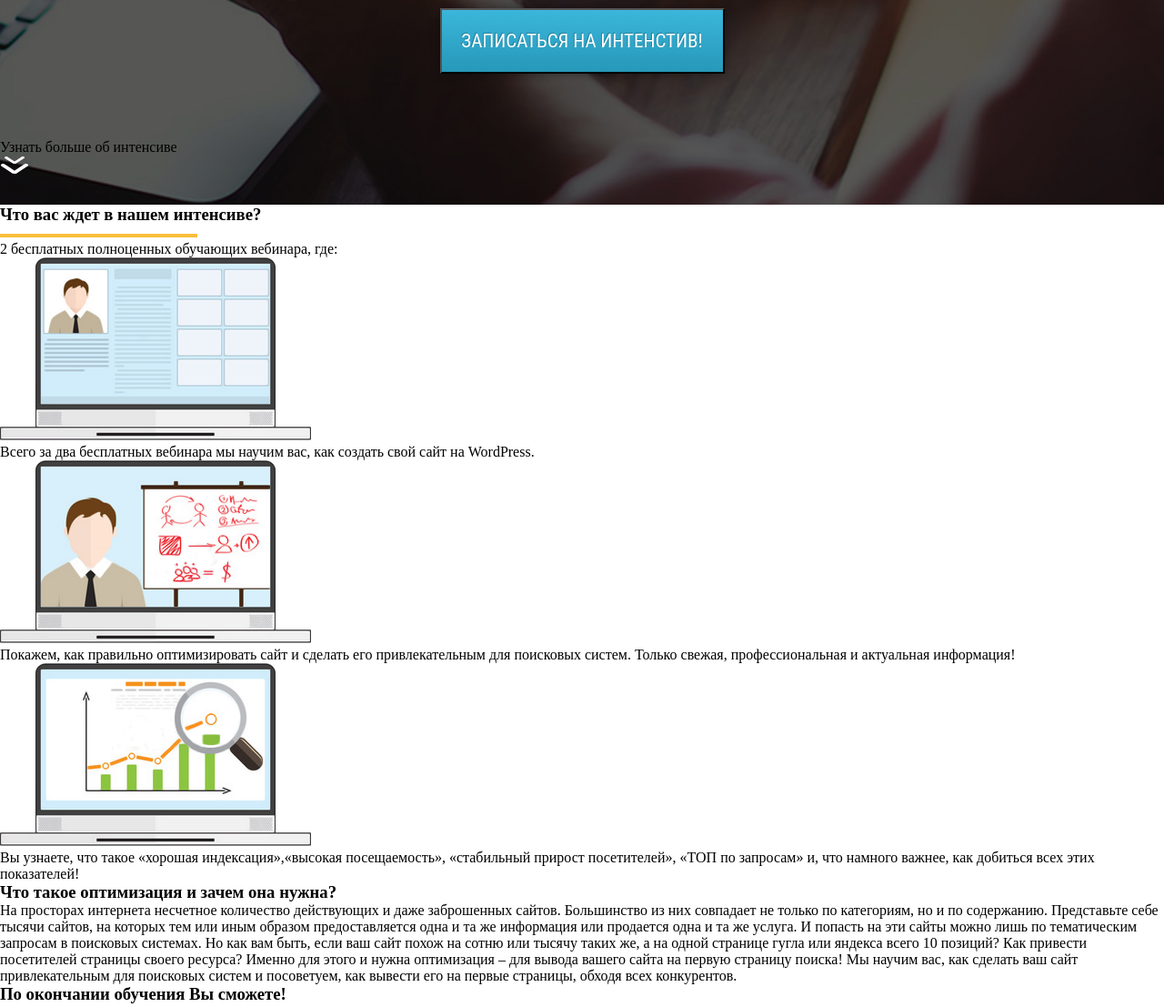
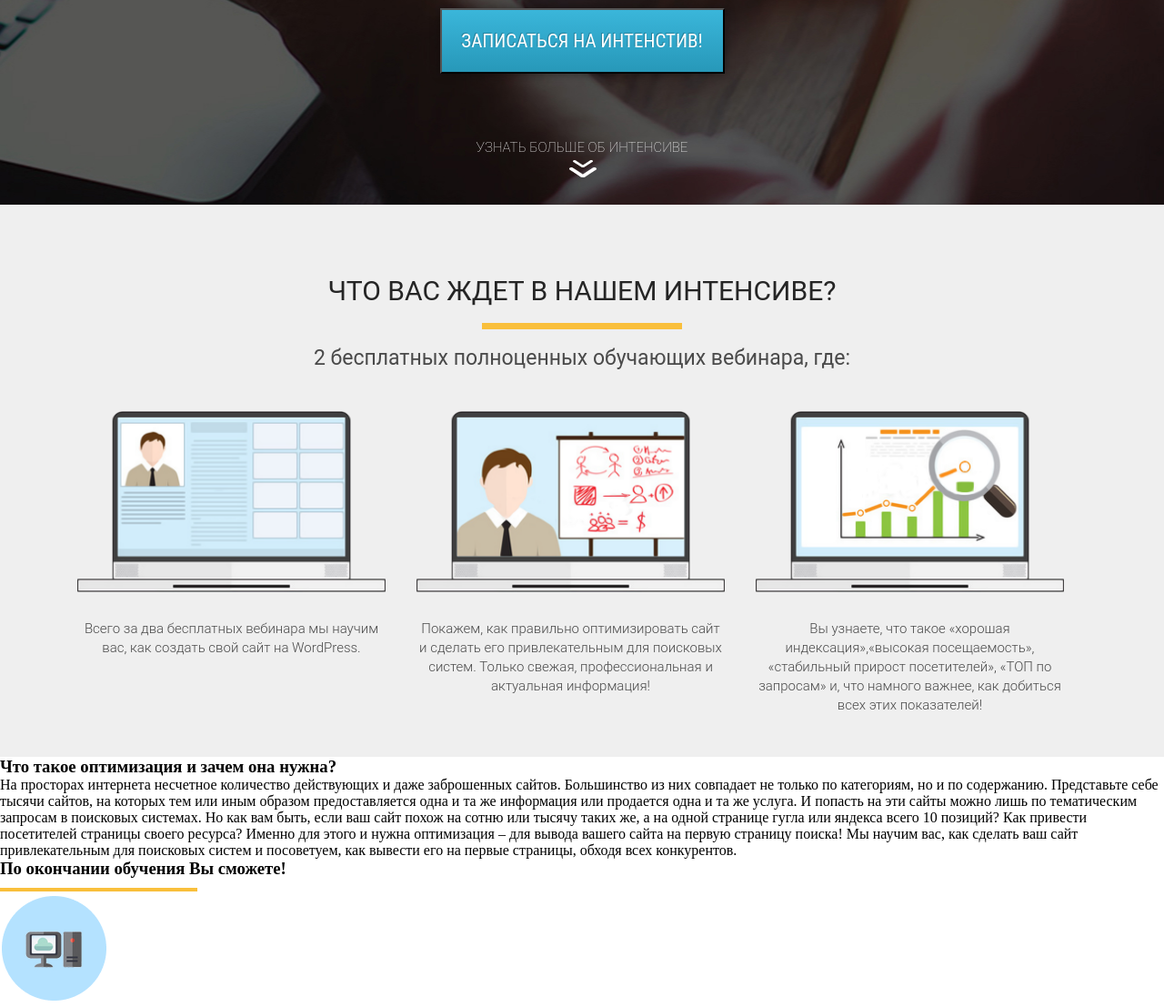
Before and after one commit to diano4a/WordPress-landing, a plain HTML site: page index.html in a window 1280 px wide. Shown: the part 575-1682 px from the top of the page at 91% size. Drawn offline with Linux system fonts and the light colour scheme.

Commit message:
1st lesson

```diff
--- a/index.html
+++ b/index.html
@@ -8,6 +8,9 @@
     <link rel="stylesheet" href="style.css">
 </head>
 <body>
+
+    <!-- SECTION_1 -->
+
     <section class="section-promo">
         <div class="container">
             <div class="logo">
@@ -30,45 +33,49 @@
 
             <button class="promo-btn" type="button">Записаться на интенстив!</button>
 
+            <div class="more">
+                <div class="more-text">Узнать больше об интенсиве</div>
+                <img src="img/arrow.png" alt="arrow" class="more-img">
+            </div>
 
-        </div>
-
-        <div>
-
-
-            <div class="header-lower-text">
-                <p>Узнать больше об интенсиве</p>
-                <img src="img/arrow.png" alt="arrow">
-            </div>
         </div>
     </section>
 
-    <!-- section 2  -->
-    <section class="section-2">
-       <h3>Что вас ждет в нашем интенсиве?</h3>
-       <img src="img/razdelitel.png">
-       <p>2 бесплатных полноценных обучающих вебинара, где:</p>
-       <div class="waiting-1">
-        <img src="img/waiting_1.png">
-        <p>
-            Всего за два бесплатных вебинара мы научим
-            вас, как создать свой сайт на WordPress.
-        </p>
-       </div>
-       <div class="waiting-2">
-        <img src="img/waiting_2.png">
-        <p>
-            Покажем, как правильно оптимизировать сайт и сделать его привлекательным для поисковых систем. Только свежая, профессиональная и актуальная информация!
-        </p>
-       </div>
-       <div class="waiting-3">
-        <img src="img/waiting_3.png" alt="waiting-3">
-        <p>
-            Вы узнаете, что такое «хорошая индексация»,«высокая посещаемость», «стабильный прирост посетителей», «ТОП по запросам»
-            и, что намного важнее, как добиться всех этих показателей!
-        </p>
-       </div>
+    <!-- SECTION_2  -->
+
+    <section class="waiting">
+        <div class="container">
+            <h2 class="waiting-header">Что вас ждет в нашем интенсиве?</h2>
+            <div class="waiting-divider"></div>
+            <div class="waiting-subheader">2 бесплатных полноценных обучающих вебинара, где:</div>
+
+            <div class="waiting-wrapper">
+
+                <!-- 1 mini-secion -->
+                <div class="waiting-item">
+                    <img src="img/waiting_1.png" alt="1" class="waiting-img">
+                    <div class="waiting-descr">Всего за два бесплатных вебинара мы научим
+                    вас, как создать свой сайт на WordPress.</div>
+                </div>
+
+                <!-- 2 mini-section -->
+                <div class="waiting-item">
+                    <img src="img/waiting_2.png" alt="2" class="waiting-img">
+                    <div class="waiting-descr">Покажем, как правильно оптимизировать сайт и сделать его привлекательным для поисковых систем. Только свежая,
+                    профессиональная и актуальная информация!</div>
+                </div>
+
+                <!-- 3 mini-section -->
+                <div class="waiting-item">
+                    <img src="img/waiting_3.png" alt="3" class="waiting-img">
+                    <div class="waiting-descr">Вы узнаете, что такое «хорошая индексация»,«высокая посещаемость», «стабильный прирост посетителей», «ТОП по запросам»
+                    и, что намного важнее, как добиться всех этих показателей!</div>
+                </div>
+            </div>
+
+        </div>
     </section>
+
 
     <!-- section-3 -->
     <section class="section-3">
--- a/style.css
+++ b/style.css
@@ -3,6 +3,8 @@
     margin: 0;
     padding: 0;
 }
+
+/* SECTION_1 */
 
 .section-promo {
     height: 800px;
@@ -99,4 +101,95 @@ h2.title {
     text-shadow: -1px -1px 0px rgba(0, 0, 0, 0.22);
     text-transform: uppercase;
     cursor: pointer;
+    outline: none; /* никакой обводки */
 }
+
+.more {
+    margin: 0 auto;
+}
+
+.more-text {
+    font-family: 'Roboto';
+    font-style: normal;
+    font-weight: 100;
+    font-size: 15px;
+    text-transform: uppercase;
+    color: #FFFFFF;
+    text-align: center;
+}
+
+.more-img {
+    display: block;
+    margin: 0 auto;
+    margin-top: 4px;
+    margin-bottom: 60px;
+
+}
+
+/* SECTION_2 */
+
+.waiting {
+    background: #EFEFEF;
+    height: 607px;
+    padding: 77px 0 75px 0;
+}
+
+.waiting-header {
+    color: #252525;
+    font-family: 'Roboto';
+    font-style: normal;
+    font-weight: 400;
+    font-size: 30px;
+    text-transform: uppercase;
+    text-align: center;
+}
+
+.waiting-divider {
+    background: #F9BF3B;
+    width: 220px;
+    height: 7px;
+    margin: 0 auto;
+    margin-top: 18px;
+    /* то что ниже, то главнее!! */
+}
+
+.waiting-subheader {
+    color: #4A4A4A;
+    font-family: 'Roboto';
+    font-style: normal;
+    font-weight: 400;
+    font-size: 23px;
+    margin-top: 18px;
+    text-align: center;
+}
+
+.waiting-wrapper {
+    margin-top: 45px;
+}
+
+.waiting .waiting-item {
+    display: inline-block;
+    vertical-align: top;
+    margin: 0 15px;
+    width: 339px;
+}
+
+/* проблему отступов между айтемами можно решить двумя способами:
+1) псевдо-селекторы (сказать что у крайнего элемента отступа не будет)
+2) использовать колоночную верстку (отступы задаются при помощи колонок)
+3) использоваться flexbox-верстку */
+
+.waiting-img {
+    width: 100%;
+}
+
+.waiting-descr {
+    margin-top: 26px;
+    color: #4A4A4A;
+    font-family: 'Roboto';
+    font-style: normal;
+    font-weight: 300;
+    font-size: 15px;
+    line-height: 21px;
+    text-align: center;
+}
```
